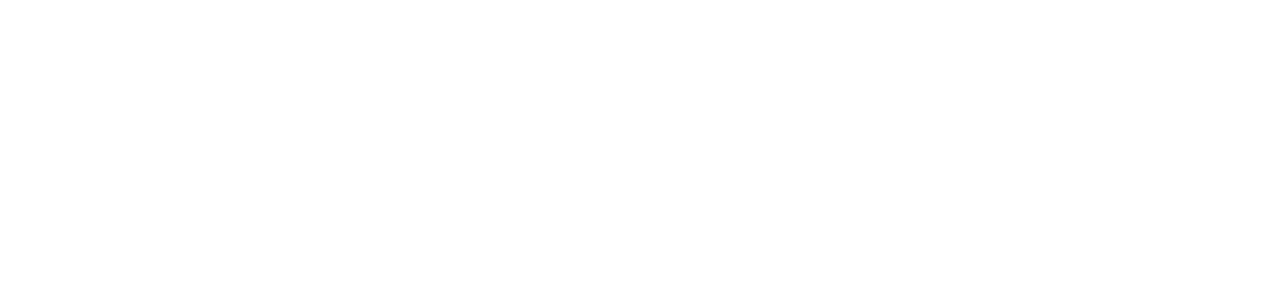
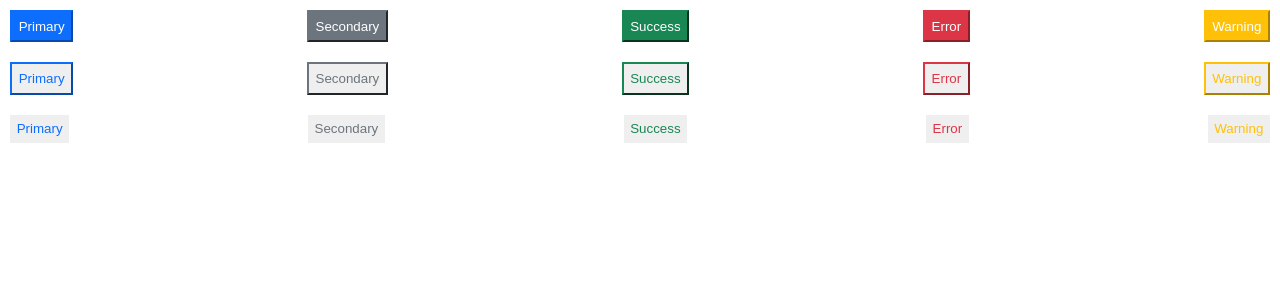
Before and after one commit to vijay-scalex/template-app, a React (Create React App) app: page / in a window 1280 px wide. Shown: the top 300 px of the page. Built offline with nearby package versions, Linux system fonts and the light colour scheme.

Commit message:
✨ feat: Create component <Button/>

```diff
--- a/src/App.css
+++ b/src/App.css
@@ -0,0 +1 @@
+@import "./assets/styles/index.scss";
--- a/src/App.tsx
+++ b/src/App.tsx
@@ -1,7 +1,67 @@
+import React from "react";
+
 import "./App.css";
 
+import Button from "./components/shared/button/button";
+
 function App() {
-  return <div className="App"></div>;
+  return (
+    <>
+      <div className="d-flex justify-content-space-between p-10">
+        <Button variant="contained" color="primary" size="lg">
+          Primary
+        </Button>
+        <Button variant="contained" color="secondary" size="md">
+          Secondary
+        </Button>
+        <Button variant="contained" color="success" size="sm">
+          Success
+        </Button>
+        <Button variant="contained" color="error" size="xs">
+          Error
+        </Button>
+        <Button variant="contained" color="warning">
+          Warning
+        </Button>
+      </div>
+
+      <div className="d-flex justify-content-space-between p-10">
+        <Button variant="outlined" color="primary">
+          Primary
+        </Button>
+        <Button variant="outlined" color="secondary">
+          Secondary
+        </Button>
+        <Button variant="outlined" color="success">
+          Success
+        </Button>
+        <Button variant="outlined" color="error">
+          Error
+        </Button>
+        <Button variant="outlined" color="warning">
+          Warning
+        </Button>
+      </div>
+
+      <div className="d-flex justify-content-space-between p-10">
+        <Button variant="text" color="primary">
+          Primary
+        </Button>
+        <Button variant="text" color="secondary">
+          Secondary
+        </Button>
+        <Button variant="text" color="success">
+          Success
+        </Button>
+        <Button variant="text" color="error">
+          Error
+        </Button>
+        <Button variant="text" color="warning">
+          Warning
+        </Button>
+      </div>
+    </>
+  );
 }
 
 export default App;
--- /dev/null
+++ b/src/components/shared/button/button.scss
@@ -0,0 +1,90 @@
+@import "./../../../assets/styles/";
+
+.button {
+  display: inline-block;
+  font-weight: 400;
+  padding: 0.5em;
+  text-align: center;
+  vertical-align: middle;
+  white-space: no-wrap;
+
+  &-contained {
+    &-primary {
+      background-color: $primary;
+      border-color: $primary;
+      color: $white;
+    }
+
+    &-secondary {
+      background-color: $secondary;
+      border-color: $secondary;
+      color: $white;
+    }
+
+    &-success {
+      background-color: $success;
+      border-color: $success;
+      color: $white;
+    }
+
+    &-error {
+      background-color: $danger;
+      border-color: $danger;
+      color: $white;
+    }
+
+    &-warning {
+      background-color: $warning;
+      border-color: $warning;
+      color: $white;
+    }
+  }
+  &-outlined {
+    &-primary {
+      border-color: $primary;
+      color: $primary;
+    }
+
+    &-secondary {
+      border-color: $secondary;
+      color: $secondary;
+    }
+
+    &-success {
+      border-color: $success;
+      color: $success;
+    }
+
+    &-error {
+      border-color: $danger;
+      color: $danger;
+    }
+
+    &-warning {
+      border-color: $warning;
+      color: $warning;
+    }
+  }
+  &-text {
+    border: none;
+    &-primary {
+      color: $primary;
+    }
+
+    &-secondary {
+      color: $secondary;
+    }
+
+    &-success {
+      color: $success;
+    }
+
+    &-error {
+      color: $danger;
+    }
+
+    &-warning {
+      color: $warning;
+    }
+  }
+}
--- /dev/null
+++ b/src/components/shared/button/button.tsx
@@ -0,0 +1,32 @@
+import React from "react";
+import classNames from "classnames";
+
+import { TButton } from "./types";
+import "./button.scss";
+
+const Button: React.FC<TButton> = ({
+  children,
+  variant = "contained",
+  color = "primary",
+  size = "md",
+  fullWidth = false,
+  type = "button",
+  ...rest
+}: TButton) => {
+  const className: string = classNames(
+    "button",
+    `button-${variant}`,
+    `button-${variant}-${size}`,
+    `button-${variant}-${color}`,
+    fullWidth && `button--fullWidth`,
+    rest.className
+  );
+
+  return (
+    <button type={type} className={className} {...rest}>
+      {children}
+    </button>
+  );
+};
+
+export default Button;
--- /dev/null
+++ b/src/components/shared/button/index.ts
@@ -0,0 +1 @@
+export * from "./button";
--- /dev/null
+++ b/src/components/shared/button/types.ts
@@ -0,0 +1,20 @@
+import { ButtonHTMLAttributes } from "react";
+
+export type TButtonVariant = "contained" | "outlined" | "text";
+
+export type TSize = "lg" | "md" | "sm" | "xs";
+
+export type TColor =
+  | "primary"
+  | "secondary"
+  | "success"
+  | "error"
+  | "info"
+  | "warning";
+
+export type TButton = {
+  variant?: TButtonVariant;
+  size?: TSize;
+  color?: TColor;
+  fullWidth?: boolean;
+} & ButtonHTMLAttributes<HTMLButtonElement>;
--- /dev/null
+++ b/src/components/shared/index.ts
@@ -0,0 +1 @@
+export * from "./button";
--- a/src/index.tsx
+++ b/src/index.tsx
@@ -1,5 +1,6 @@
 import React from "react";
 import ReactDOM from "react-dom/client";
+
 import "./index.css";
 import App from "./App";
 import reportWebVitals from "./reportWebVitals";
```
